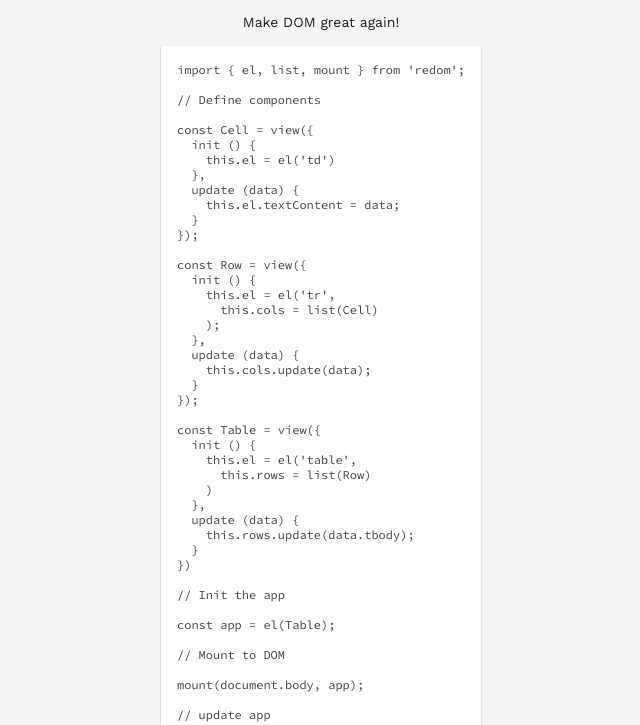
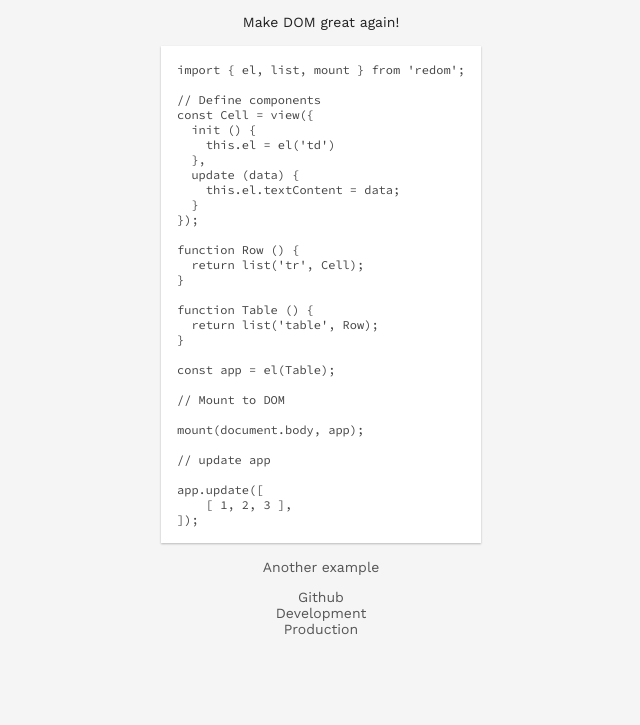
Before and after one commit to redom/redom, a website: page dist/index.html in a window 1280 px wide. Both pictures are taken after a click on the link "Another example". Shown: the part 75-800 px from the top of the page, without its empty margins (319-959 px from the left). Drawn offline with nearby package versions, Linux system fonts and the light colour scheme.

Commit message:
Update table example to use the new List

```diff
--- a/dist/index.html
+++ b/dist/index.html
@@ -92,7 +92,6 @@ mount(document.body, app);</pre>
         <pre>import { el, list, mount } from 'redom';
 
 // Define components
-
 const Cell = view({
   init () {
     this.el = el('td')
@@ -102,29 +101,13 @@ const Cell = view({
   }
 });
 
-const Row = view({
-  init () {
-    this.el = el('tr',
-      this.cols = list(Cell)
-    );
-  },
-  update (data) {
-    this.cols.update(data);
-  }
-});
+function Row () {
+  return list('tr', Cell);
+}
 
-const Table = view({
-  init () {
-    this.el = el('table',
-      this.rows = list(Row)
-    )
-  },
-  update (data) {
-    this.rows.update(data.tbody);
-  }
-})
-
-// Init the app
+function Table () {
+  return list('table', Row);
+}
 
 const app = el(Table);
 
@@ -134,11 +117,9 @@ mount(document.body, app);
 
 // update app
 
-app.update({
-  tbody: [
-    [ 1, 2, 3 ]
-  ]
-});</pre>
+app.update([
+    [ 1, 2, 3 ],
+]);</pre>
       </code>
       <p>
         <a onclick="toggleCode()">Another example</a>
```
